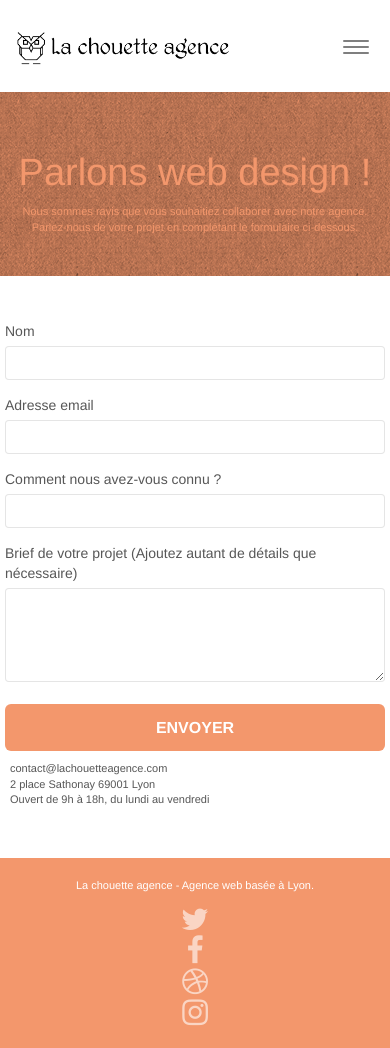
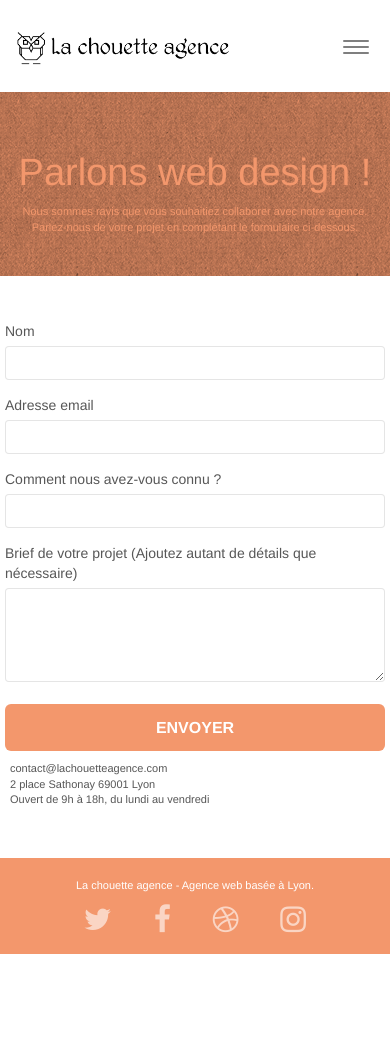
Before and after one commit to elisamlk/la_chouette_agence, a plain HTML site: page page2.html in a window 390 px wide. After the commit the page ends 954 px from the top, so only its background shows below. Drawn offline with nearby package versions, Linux system fonts and the light colour scheme; files that its build step writes are made by us from their sources; a script that the page names is missing.

Commit message:
Suppression de la balise div keywords dans le footer, modification de l'agencement des liens vers les reseux sociaux en responsive

```diff
--- a/style.css
+++ b/style.css
@@ -1033,6 +1033,10 @@ h4 {
         text-align: center;
     }
 
+    .social{
+        display: flex;
+        justify-content: space-evenly;
+    }
 }
 
 @media (max-width: 400px) {
```
Also changed, not shown: index.html (+2 -2 lines).
